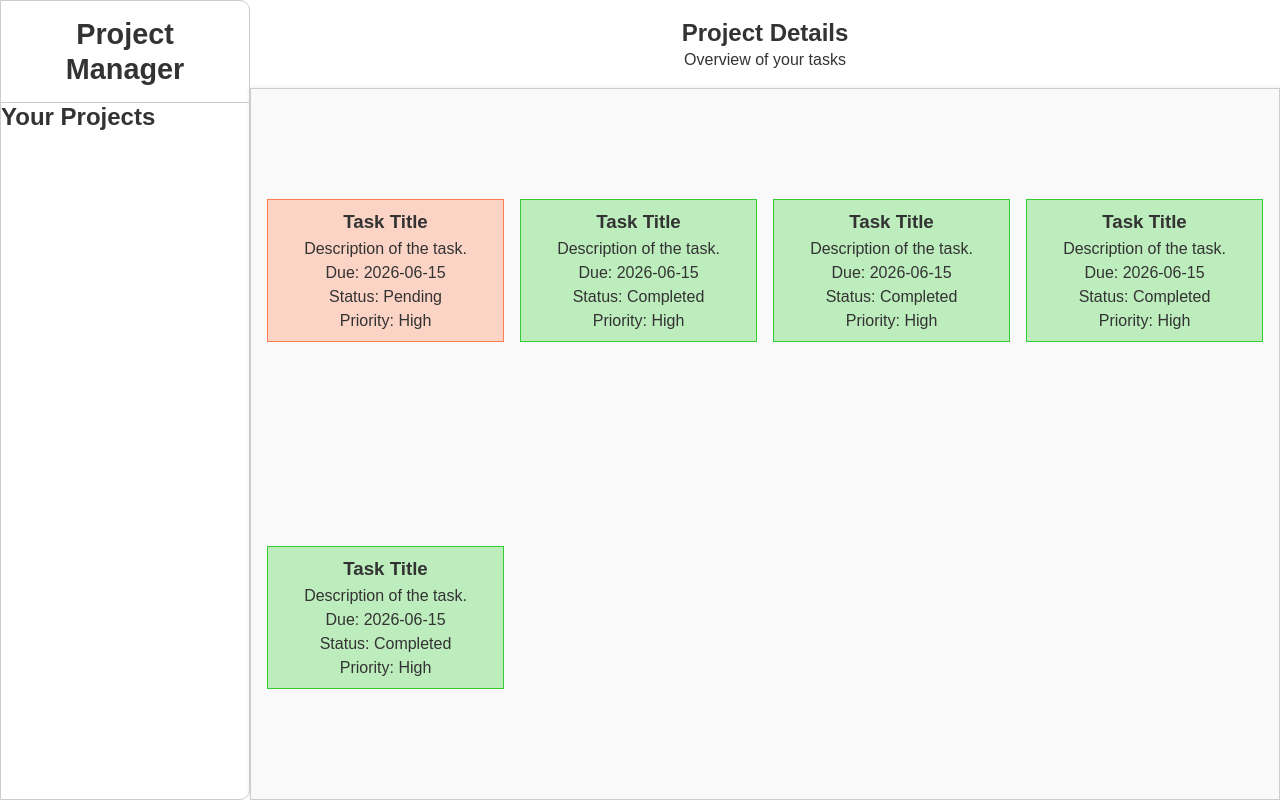
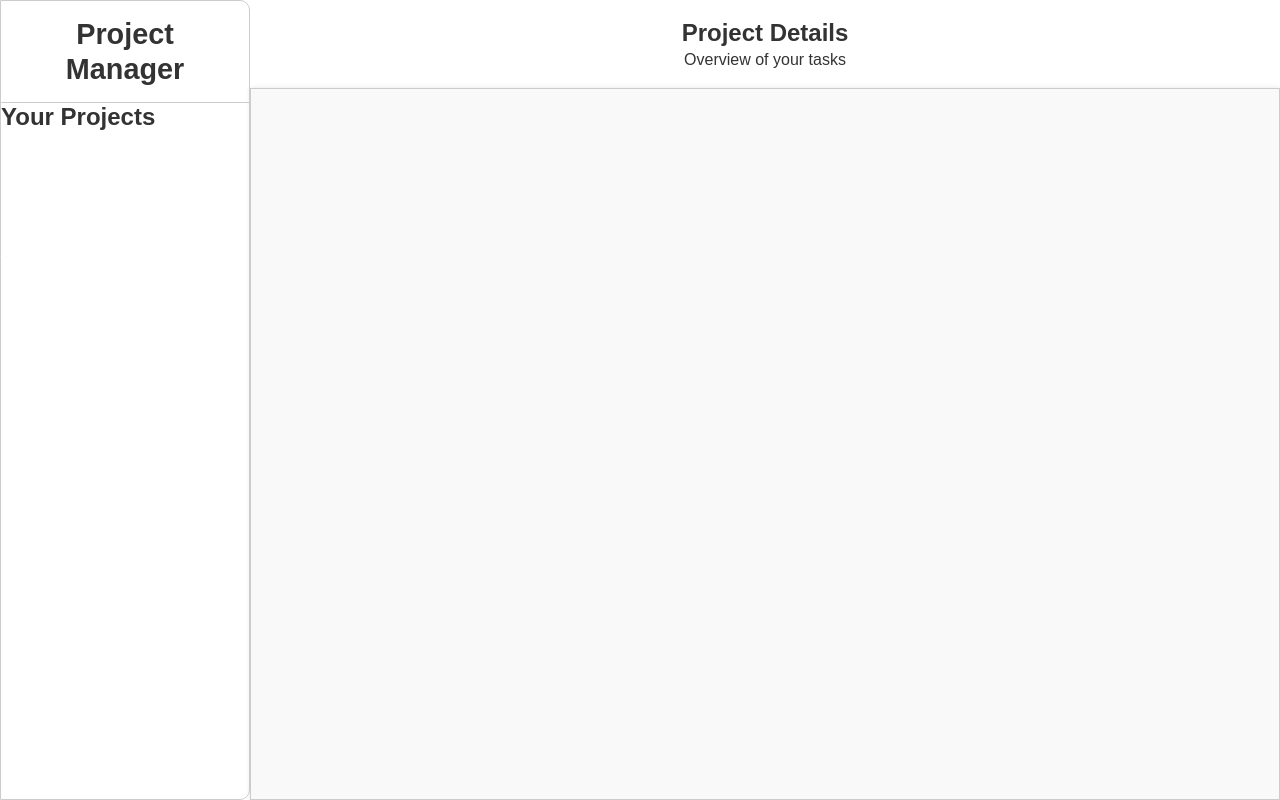
Before and after one commit to victormagela/task-list-theodinproject, a website built with webpack: page src/template.html in a window 1280 px wide. Built offline with nearby package versions, Linux system fonts and the light colour scheme.

Commit message:
Remove the placeholder tasks

```diff
--- a/src/template.html
+++ b/src/template.html
@@ -22,43 +22,7 @@
         <h2>Project Details</h2>
         <p>Overview of your tasks</p>
 
-        <section class="task-grid" id="taskGrid">
-            <div class="task active">
-                <h3>Task Title</h3>
-                <p>Description of the task.</p>
-                <p>Due: 2026-06-15</p>
-                <p>Status: Pending</p>
-                <p>Priority: High</p>
-            </div>
-            <div class="task completed">
-                <h3>Task Title</h3>
-                <p>Description of the task.</p>
-                <p>Due: 2026-06-15</p>
-                <p>Status: Completed</p>
-                <p>Priority: High</p>
-            </div>
-            <div class="task completed">
-                <h3>Task Title</h3>
-                <p>Description of the task.</p>
-                <p>Due: 2026-06-15</p>
-                <p>Status: Completed</p>
-                <p>Priority: High</p>
-            </div>
-            <div class="task completed">
-                <h3>Task Title</h3>
-                <p>Description of the task.</p>
-                <p>Due: 2026-06-15</p>
-                <p>Status: Completed</p>
-                <p>Priority: High</p>
-            </div>
-            <div class="task completed">
-                <h3>Task Title</h3>
-                <p>Description of the task.</p>
-                <p>Due: 2026-06-15</p>
-                <p>Status: Completed</p>
-                <p>Priority: High</p>
-            </div>
-        </section>
+        <section class="task-grid" id="taskGrid"></section>
     </main>
 
 </body>
```
